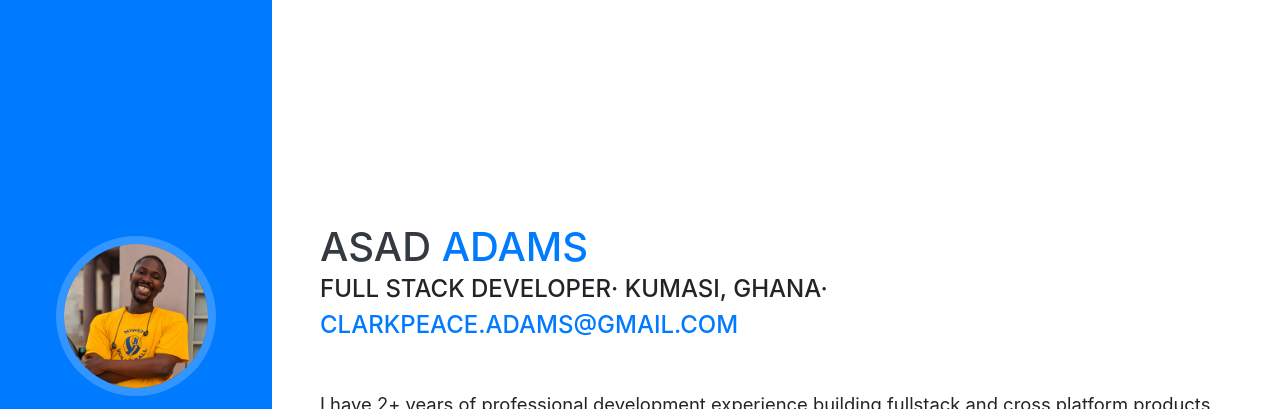
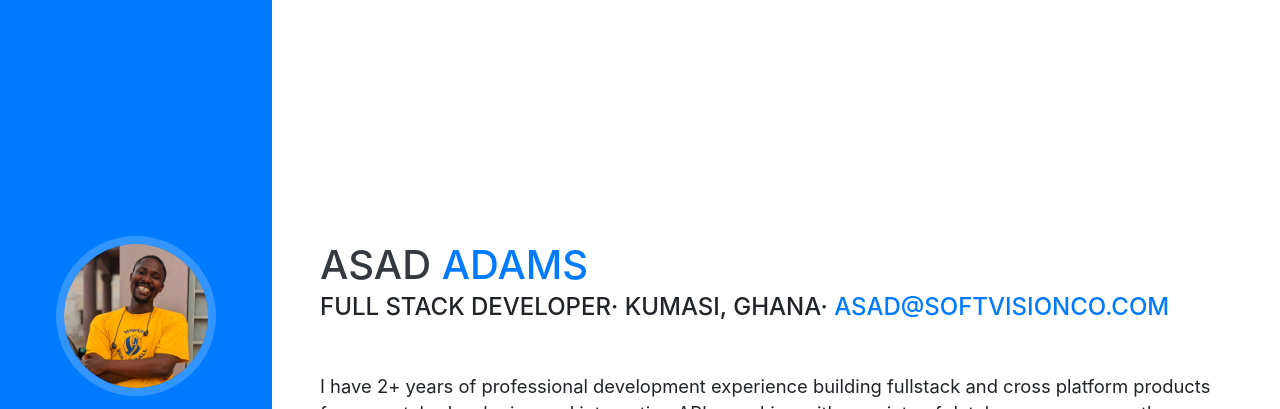
Before and after one commit to asadadams/asadadams.github.io, a website with bundled scripts: page index.html in a window 1280 px wide. Shown: the top 409 px of the page. Built offline with nearby package versions, Linux system fonts and the light colour scheme; files whose address does not match are found by name; a web font is replaced by a local one.

Commit message:
mail updated

```diff
--- a/index.html
+++ b/index.html
@@ -78,7 +78,7 @@
           <span class="text-primary">Adams</span>
         </h1>
         <div class="subheading mb-5">Full Stack Developer· Kumasi, Ghana·
-          <a href="mailto:clarkpeace.adams@gmail.com">clarkpeace.adams@gmail.com</a>
+          <a href="mailto:asad@softvisionco.com">asad@softvisionco.com</a>
         </div>
         <p class="lead mb-5">I have 2+ years of professional development experience building fullstack and cross platform products from scratch, developing and integrating APIs, working with a variety of databases more recently developing mobile applications with React Native.</p>
         <div class="social-icons">
```
